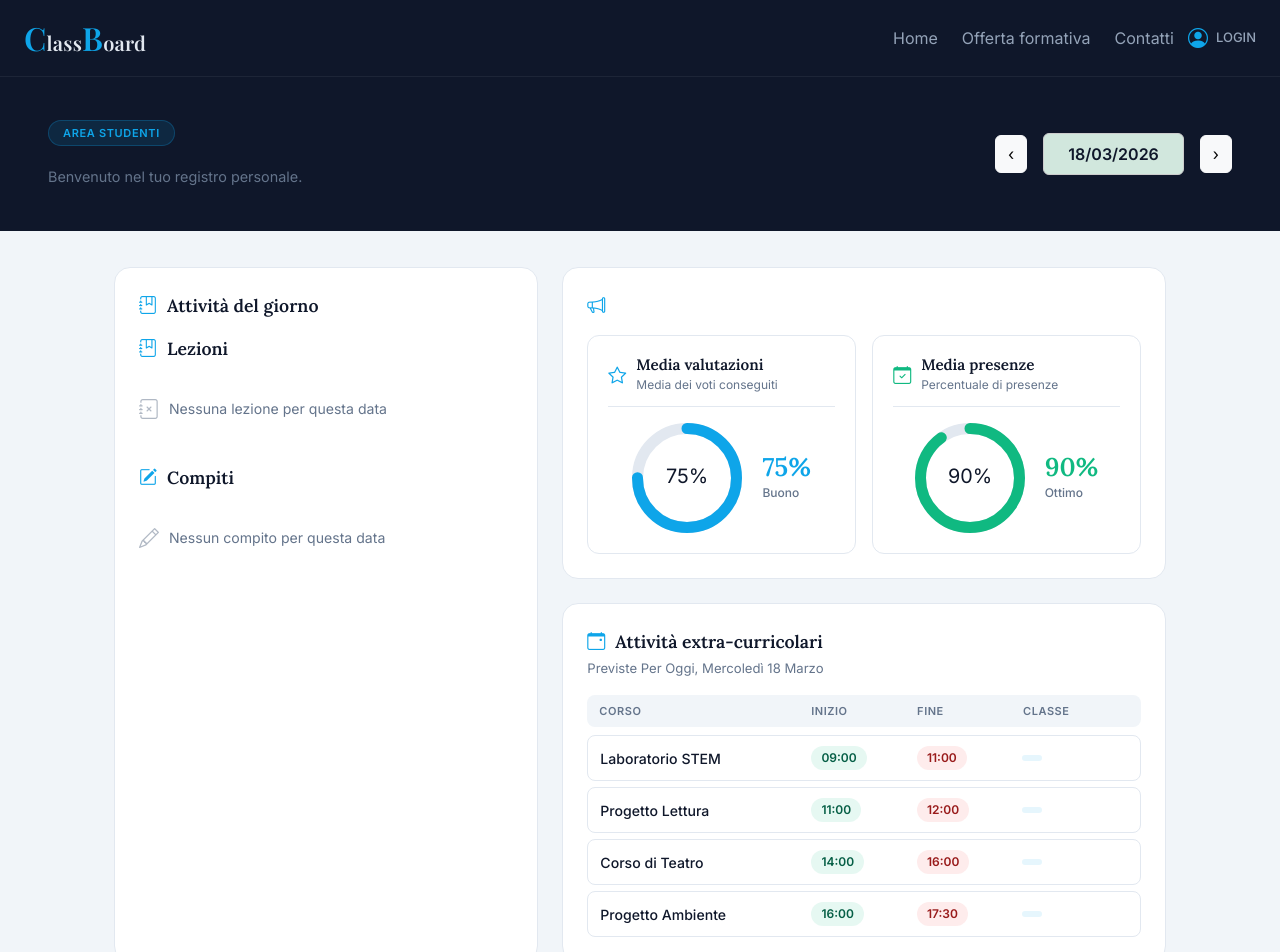
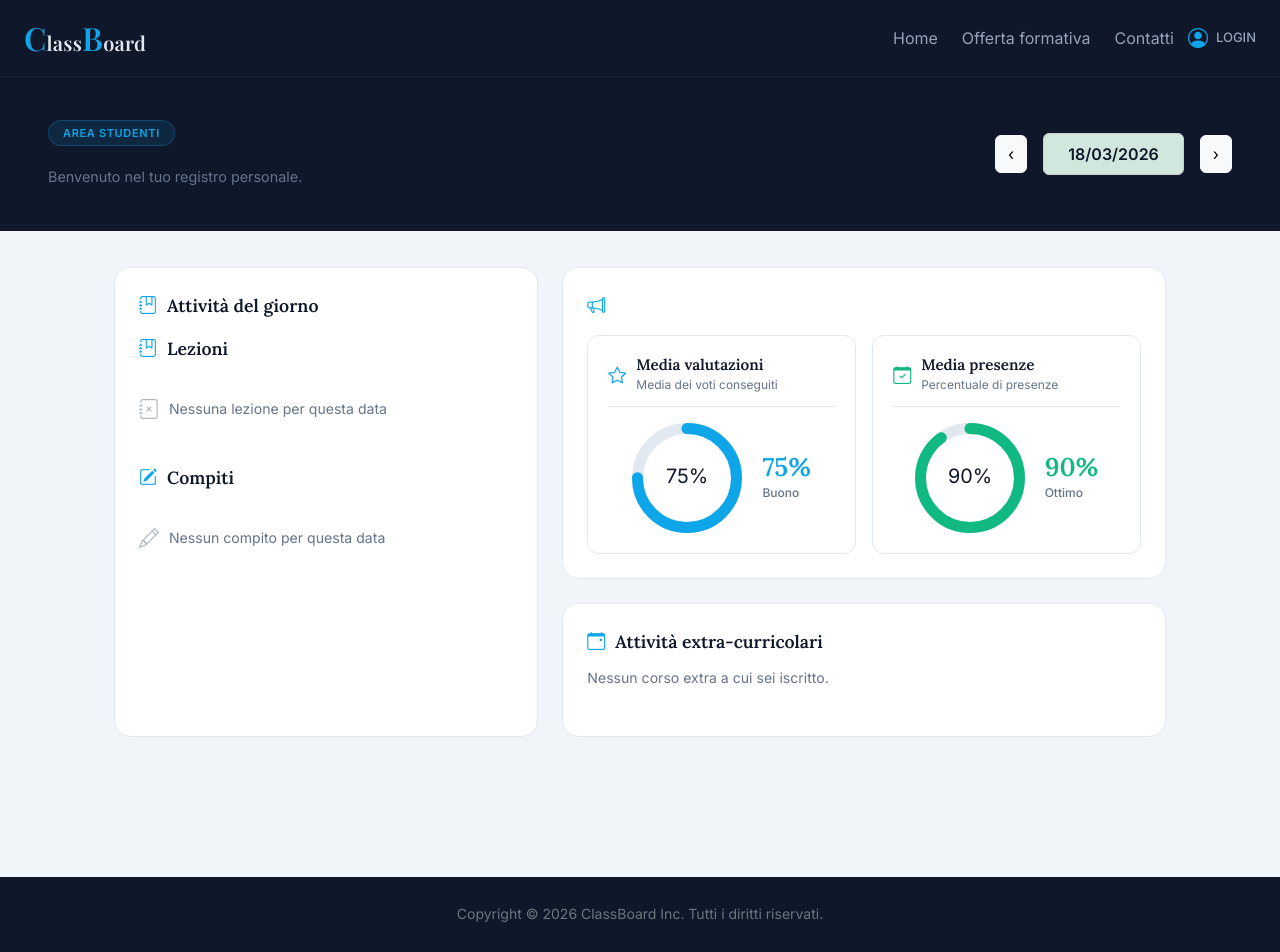
Before and after one commit to gentjanaH/registro-elettronico-frontend, a React (Vite) app: page /classe/1/1/studente/1 in a window 1280 px wide. Shown: the top 952 px of the page. Built offline with nearby package versions, Linux system fonts and the light colour scheme.

Commit message:
add-filtro corsi per studente

```diff
--- a/src/components/FormLogin.jsx
+++ b/src/components/FormLogin.jsx
@@ -7,7 +7,7 @@ import { useNavigate, Link } from "react-router-dom";
 const FormLogin = () => {
     const navigate = useNavigate();
     const dispatch = useDispatch();
-    const { loading, error, user, token, genitore } = useSelector((s) => s.auth);
+    const { loading, error, user, token, genitore, studente } = useSelector((s) => s.auth);
 
     const [email, setEmail] = useState("");
     const [password, setPassword] = useState("");
@@ -19,8 +19,11 @@ const FormLogin = () => {
 
     useEffect(() => {
         if (token && user) {
-            if (user.ruolo.ruolo === "STUDENTE" && user.studente)
-                return navigate(`/classe/${user.studente.classe.idClasse}/${user.studente.classe.nome}/studente/${user.studente.idStudente}`);
+            if (user.ruolo.ruolo === "STUDENTE" && studente) {
+                const url = `/classe/${studente.classe.idClasse}/${studente.classe.nome}/studente/${studente.idStudente}`;
+                console.log("Navigating to:", url);
+                return navigate(url);
+            }
             if (user.ruolo.ruolo === "GENITORE" && genitore)
                 return navigate(`/genitore/${user.idUser}`);
             if (user.ruolo.ruolo === "PROFESSORE")
@@ -28,7 +31,7 @@ const FormLogin = () => {
             if (user.ruolo.ruolo === "ADMIN")
                 return navigate(`/ADMIN/${user.idUser}`);
         }
-    }, [token, user, navigate]);
+    }, [token, user, studente, genitore, navigate]);
 
     return (
         <Row className="g-0 login-page-row">
--- a/src/components/HomePageStudentiGenitori.jsx
+++ b/src/components/HomePageStudentiGenitori.jsx
@@ -8,6 +8,7 @@ import Lezioni from "./Lezioni";
 import { getLezioniByClass } from "../redux/actions/lezioniAction";
 import { fetchCompitiByClass } from "../redux/actions/compitiActions";
 import { useParams } from "react-router-dom";
+import { fetchCorsiExtra } from "../redux/actions/corsiExtraActions";
 
 const HomePageStudentiGenitori = () => {
 
@@ -17,20 +18,21 @@ const HomePageStudentiGenitori = () => {
     const dispatch = useDispatch();
     const { idClasse, nomeClasse } = useParams();
 
+    const { corsi } = useSelector(s => s.corsiExtra);
+    const { studente } = useSelector(s => s.auth);
+
+    console.log("idStudente auth:", studente?.idStudente);
+    console.log("studentiIscritti:", corsi[0]?.studentiIscritti);
+
     useEffect(() => {
         if (token) {
             dispatch(getLezioniByClass(idClasse));
             dispatch(fetchCompitiByClass(idClasse));
+            dispatch(fetchCorsiExtra());
         }
     }, [idClasse, token, nomeClasse, dispatch]);
 
-    // placeholder attività — da sostituire con dati reali
-    const attivita = [
-        { corso: "Laboratorio STEM", inizio: "09:00", fine: "11:00", classe: nomeClasse },
-        { corso: "Progetto Lettura", inizio: "11:00", fine: "12:00", classe: nomeClasse },
-        { corso: "Corso di Teatro", inizio: "14:00", fine: "16:00", classe: nomeClasse },
-        { corso: "Progetto Ambiente", inizio: "16:00", fine: "17:30", classe: nomeClasse },
-    ];
+
 
     return (
         <div className="classe-wrapper">
@@ -87,34 +89,27 @@ const HomePageStudentiGenitori = () => {
                                         <i className="bi bi-calendar-event prof-section-icona"></i>
                                         <h2 className="prof-section-titolo">Attività extra-curricolari</h2>
                                     </div>
-                                    <p className="prof-section-sub">
-                                        Previste per oggi,{" "}
-                                        {selectedDate.toLocaleDateString("it-IT", {
-                                            weekday: "long",
-                                            day: "numeric",
-                                            month: "long",
-                                        })}
-                                    </p>
 
-                                    {/* Header tabella */}
-                                    <div className="prof-attivita-header">
-                                        <span>Corso</span>
-                                        <span>Inizio</span>
-                                        <span>Fine</span>
-                                        <span>Classe</span>
-                                    </div>
-
-                                    <div className="prof-attivita-list">
-                                        {attivita.map((a, i) => (
-                                            <div key={i} className="prof-attivita-row">
-                                                <span className="prof-att-corso">{a.corso}</span>
-                                                <span className="prof-att-badge prof-att-inizio">{a.inizio}</span>
-                                                <span className="prof-att-badge prof-att-fine">{a.fine}</span>
-                                                <span className="prof-att-badge prof-att-classe">{a.classe}</span>
-                                            </div>
-                                        ))}
-                                    </div>
-
+                                    {/* Corsi a cui lo studente è iscritto */}
+                                    {corsi
+                                        .filter(c => c.studentiIscritti?.some(s => s.idStudente === studente?.idStudente))
+                                        .length === 0 ? (
+                                        <p className="prof-stato">Nessun corso extra a cui sei iscritto.</p>
+                                    ) : (
+                                        <div className="prof-attivita-list">
+                                            {corsi
+                                                .filter(c => c.studentiIscritti?.some(s => s.idStudente === studente?.idStudente))
+                                                .map(c => (
+                                                    <div key={c.idCorso} className="prof-attivita-row">
+                                                        <span className="prof-att-corso">{c.nome}</span>
+                                                        <span className="prof-att-badge prof-att-inizio">{c.inizio?.slice(0, 5)}</span>
+                                                        <span className="prof-att-badge prof-att-fine">{c.fine?.slice(0, 5)}</span>
+                                                        <span className="prof-att-badge prof-att-classe">{c.nomeClasse}</span>
+                                                    </div>
+                                                ))
+                                            }
+                                        </div>
+                                    )}
                                 </div>
                             </Col>
 
--- a/src/redux/actions/corsiExtraActions.js
+++ b/src/redux/actions/corsiExtraActions.js
@@ -26,7 +26,13 @@ export const fetchCorsiExtra = () => {
                 if (!res.ok) throw new Error("Errore nel recupero dei corsi extra");
                 return res.json();
             })
-            .then(data => dispatch({ type: FETCH_CORSI_EXTRA_SUCCESS, payload: data.content }))
+            .then(data => {
+                console.log("Primo corso:", data.content[1]);
+                dispatch({
+                    type: FETCH_CORSI_EXTRA_SUCCESS,
+                    payload: data.content
+                });
+            })
             .catch(err => dispatch({ type: FETCH_CORSI_EXTRA_FAILURE, payload: err.message }));
     };
 };
```
